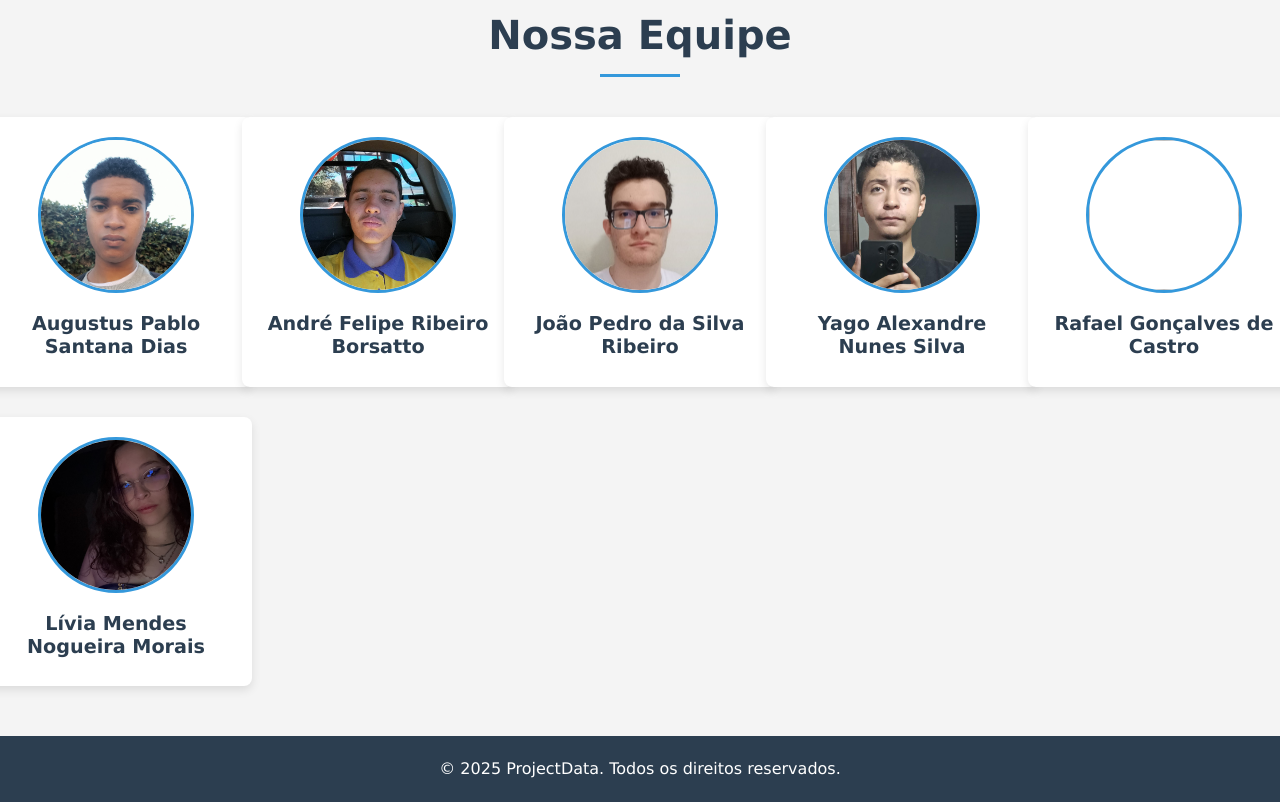
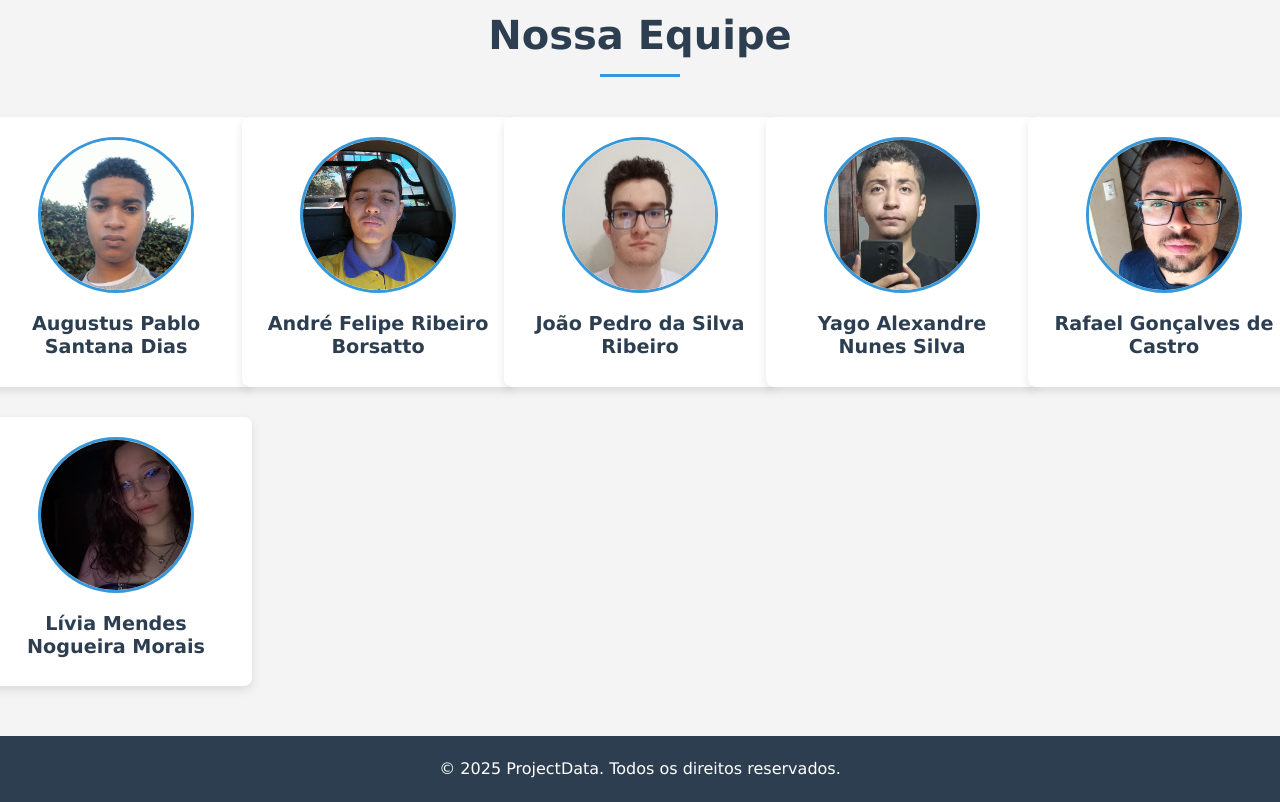
Before and after one commit to gustinvsp/protectdata, a plain HTML site: page index.html in a window 1280 px wide. Shown: the part 3685-4487 px from the top of the page. Drawn offline with Linux system fonts and the light colour scheme; files that its build step writes are made by us from their sources.

Commit message:
index.html

```diff
--- a/index.html
+++ b/index.html
@@ -127,7 +127,7 @@
                         <p></p>
                     </div>
                     <div class="team-member">
-                        <img  class="img6" src="img/rafael.jpg alt="Rafael Gonçalves de Castro">
+                        <img  class="img6" src="img/rafael.jpg" alt="Rafael Gonçalves de Castro">
                         <h3>Rafael Gonçalves de Castro</h3>
                         <p></p> </div>
                     <div class="team-member">
```
